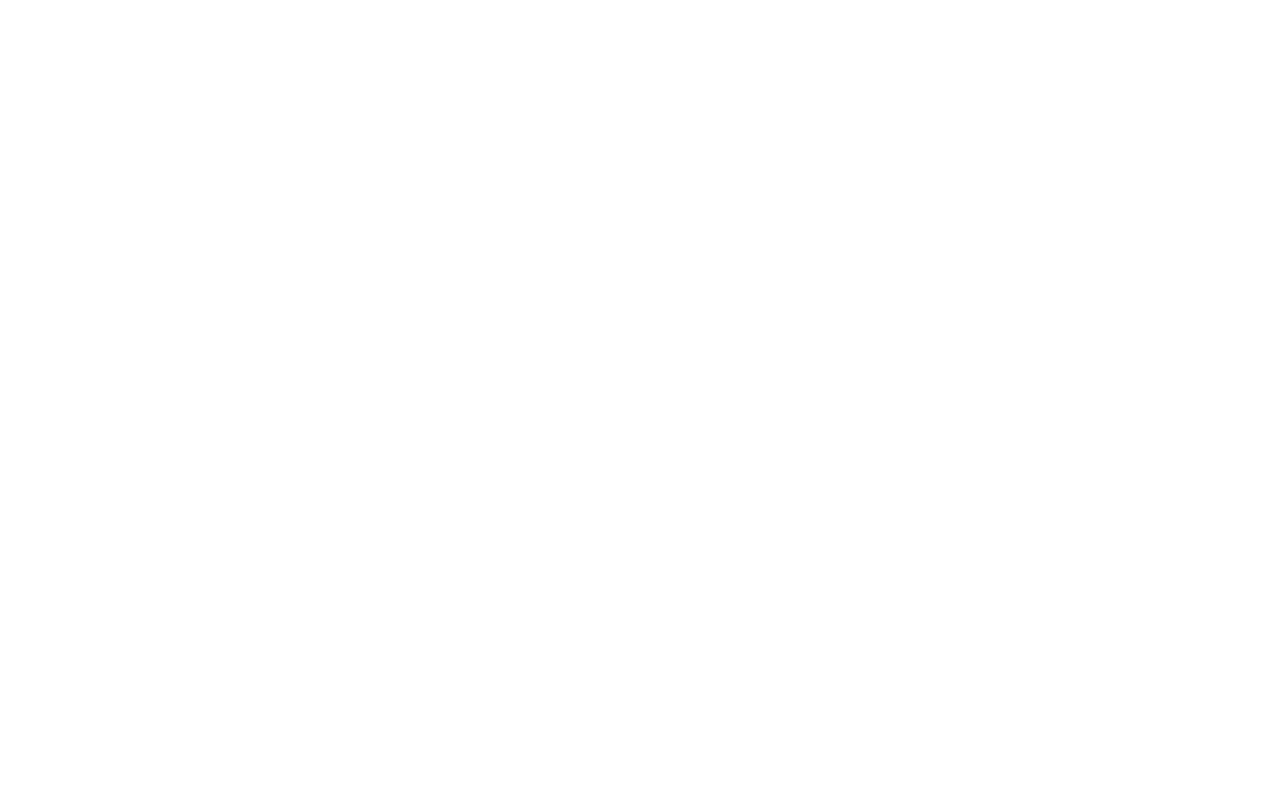
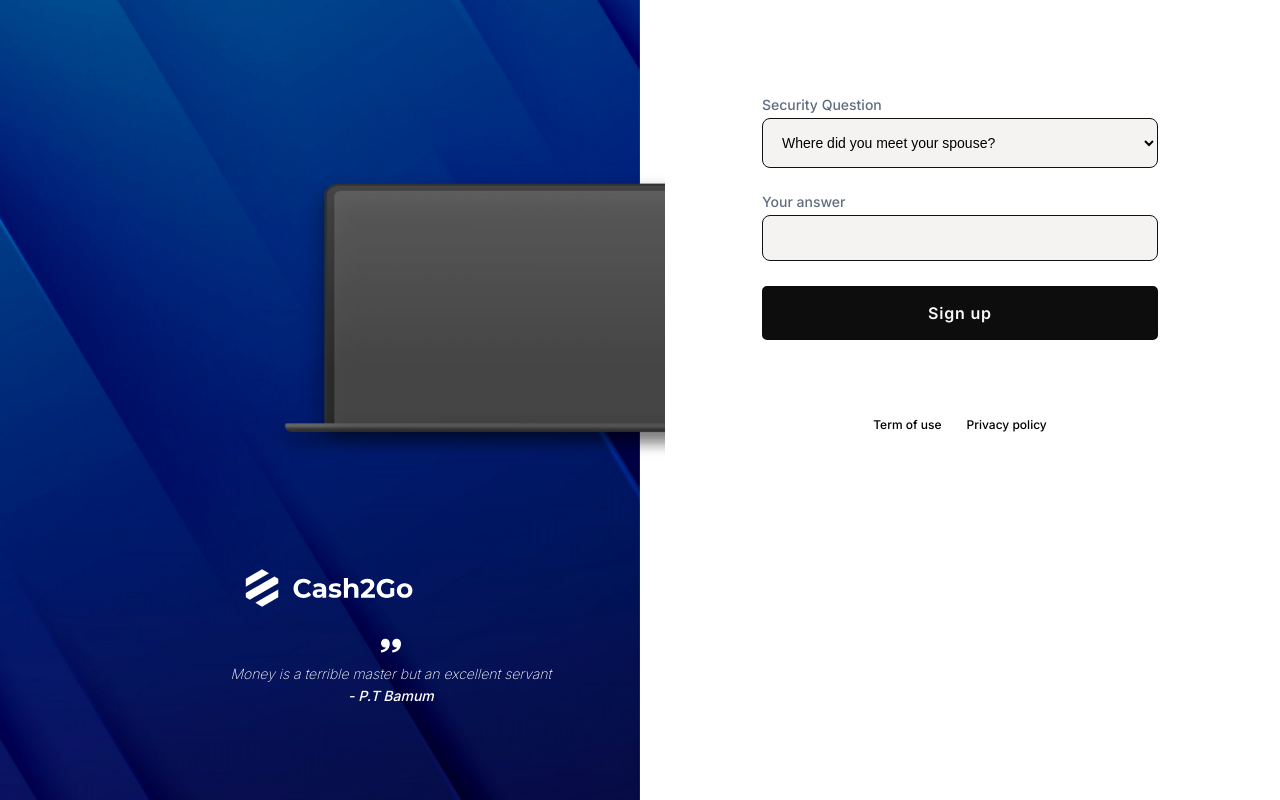
Before and after one commit to group2-team2-fdev2/cash2go, a React (Vite) app: page /security-question-auth in a window 1280 px wide. Built offline with nearby package versions, Linux system fonts and the light colour scheme.

Commit message:
added Security Question Auth

```diff
--- a/src/Pages/Auth/SignUp/SecurityQuestion/SecurityQuestion.css
+++ b/src/Pages/Auth/SignUp/SecurityQuestion/SecurityQuestion.css
@@ -0,0 +1,130 @@
+.securityauth-component {
+  display: grid;
+  grid-template-columns: 50vw 50vw;
+  height: 100%;
+  position: relative;
+}
+
+.securityanswer-error {
+  color: red;
+  font-size: 12px;
+  font-family: "Inter";
+}
+
+.form-action{
+  display:flex;
+  flex-direction: column;
+  gap: 2px;
+}
+
+.questions{
+  font-family: "Montserrat", sans-serif;
+  outline: 0;
+  width: 100%;
+  border: 1px solid #111111;
+  border-radius: 0.5rem;
+  display: block;
+  margin: 0 0 15px;
+  padding: 15px;
+  font-size: 14px;
+  font-weight: 500;
+  background-color: rgb(245, 242, 242);
+
+}
+
+#answer{
+  font-family: "Montserrat", sans-serif;
+  outline: 0;
+  width: 100%;
+  border: 1px solid #111111;
+  border-radius: 0.5rem;
+  display: block;
+  margin: 0 0 15px;
+  padding: 15px;
+  font-size: 14px;
+  font-weight: 500;
+  background-color: rgb(245, 242, 242);
+
+}
+
+.prompt{
+  font-size: smaller;
+}
+
+.form-action button{
+  font-family: "Montserrat", sans-serif;
+  outline: 0;
+  width: 100%;
+  border: 2px solid #0c0c0c;
+  display: block;
+  margin: 0 0 15px;
+  padding: 15px;
+  font-size: 14px;
+  font-weight: 500;
+  color: #fff;
+  border-radius: 5px;
+  letter-spacing: 0.8px;
+  backdrop-filter: blur(10px);
+  background-color: #0e0d0d;
+}
+
+.popup {
+  display: flex;
+  flex-direction: column;
+  justify-content: center;
+  align-items: center;
+  padding: 0px;
+  gap: 2px;
+  width: 735px;
+  height: 227px;
+  position: fixed;
+  top: 50%;
+  left: 50%;
+  transform: translate(-50%, -50%);
+  background-color: #e9ebf1;
+  border-radius: 4px;
+  box-shadow: 0 2px 4px rgba(0, 0, 0, 0.1);
+  z-index: 9999;
+}
+
+.popup-title {
+  font-size: 18px;
+  margin-bottom: 10px;
+}
+
+
+.popup p {
+  margin-bottom: 2px;
+}
+
+.user1 {
+  margin-top: 2px;
+  margin-bottom: 50px;
+
+}
+
+.continue-btn {
+  background-color: #ff5e00;
+  color: #292828;
+  margin-top: 15px;
+  padding: 8px 16px;
+  border-radius: 4px;
+  cursor: pointer;
+  border: none;
+  font-size: 12px;
+  font-weight: 600;
+}
+
+.continue-btn:hover {
+  background-color: #0056b3;
+}
+
+.overlay {
+  position: fixed;
+  top: 0;
+  left: 0;
+  width: 100%;
+  height: 100%;
+  background-color: rgba(0, 0, 0, 0.5); /* Adjust the opacity as needed */
+  z-index: 9998;
+}
--- a/src/Pages/Auth/SignUp/SecurityQuestion/SecurityQuestionAuth.jsx
+++ b/src/Pages/Auth/SignUp/SecurityQuestion/SecurityQuestionAuth.jsx
@@ -1,9 +1,95 @@
+import React from 'react'
+import { useState } from 'react';
+import '../SecurityQuestion/SecurityQuestion.css';
+import LeftLoginLayout from '../../LogIn/components/LeftLoginLayout';
+import Legal from "../../LogIn/components/Legal"
+
+export default function SecurityQuestion() {
+
+  const [answer, setAnswer] = useState("");
+  const [popUp, setPopUp] = useState(false);
+  const [error, setError] = useState("");
 
 
-export default function SecurityQuestionAuth() {
+
+  const handleAnswer = (event) => {
+    setAnswer(event.target.value);
+  };
+
+  const handleSubmit = () => {
+    if (answer === "") {
+      setError("Please fill in the space");
+      return;
+    }
+
+    if (answer.length == 0) {
+      setError(true);
+      return;
+    }
+
+    setError("");
+
+    setPopUp(true);
+  };
+
+
+
+
   return (
-    <div>
+    <>
+      <div className="securityauth-component">
+        <>
+          <LeftLoginLayout />
+        </>
+        <div className="form-wrapper">
 
-    </div>
-  )
+          <div className="user_email-wrapper">
+            <label htmlFor="question">Security Question</label>
+
+            <select className= "questions" name= "question" id ="question">
+    <option >Where did you meet your spouse? </option>
+      <option >What is the name of your favorite childhood friend? </option>
+      <option > In what city did you meet your spouse/significant other? </option>
+      <option > What is your mother's maiden name? </option>
+      <option > What is the name of your first pet? </option>
+  </select>
+          </div>
+
+
+
+
+          <div className="user_email-wrapper">
+            <label htmlFor="answer">Your answer</label>
+            <input type="text" id="answer" value={answer} onChange={handleAnswer} />
+
+            {error && (
+              <p className="securityanswer-error">{error}</p>
+            )}
+          </div>
+
+
+          <div className='form-action'>
+          <button onClick={handleSubmit} className="reset-btn">
+            <span className="btn-text">Sign up</span>
+          </button>
+          <div className="legal-wrapper">
+            <Legal />
+          </div>
+          </div>
+
+          {popUp && (
+            <div className="overlay">
+              <div className="popup">
+
+                <h3 className="popup-title">Congratulations!!!</h3>
+                <p>Your signup for our Cash2go app is now complete.  </p>
+                <p className="user1">Get ready to unlock great financial possibilities and achieve your goals.</p>
+                <button className="continue-btn">Continue</button>
+              </div>
+            </div>
+          )}
+        </div>
+      </div>
+    </>
+  );
 }
```
